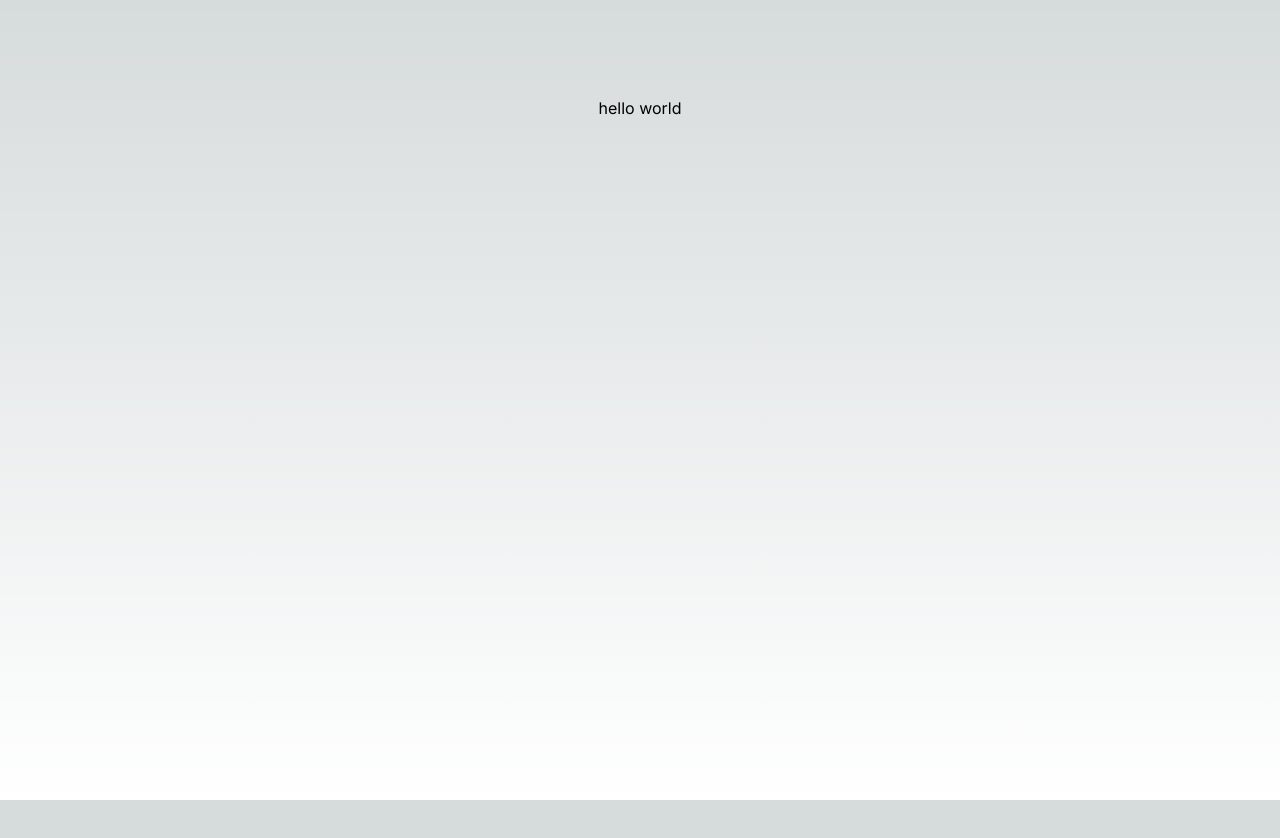
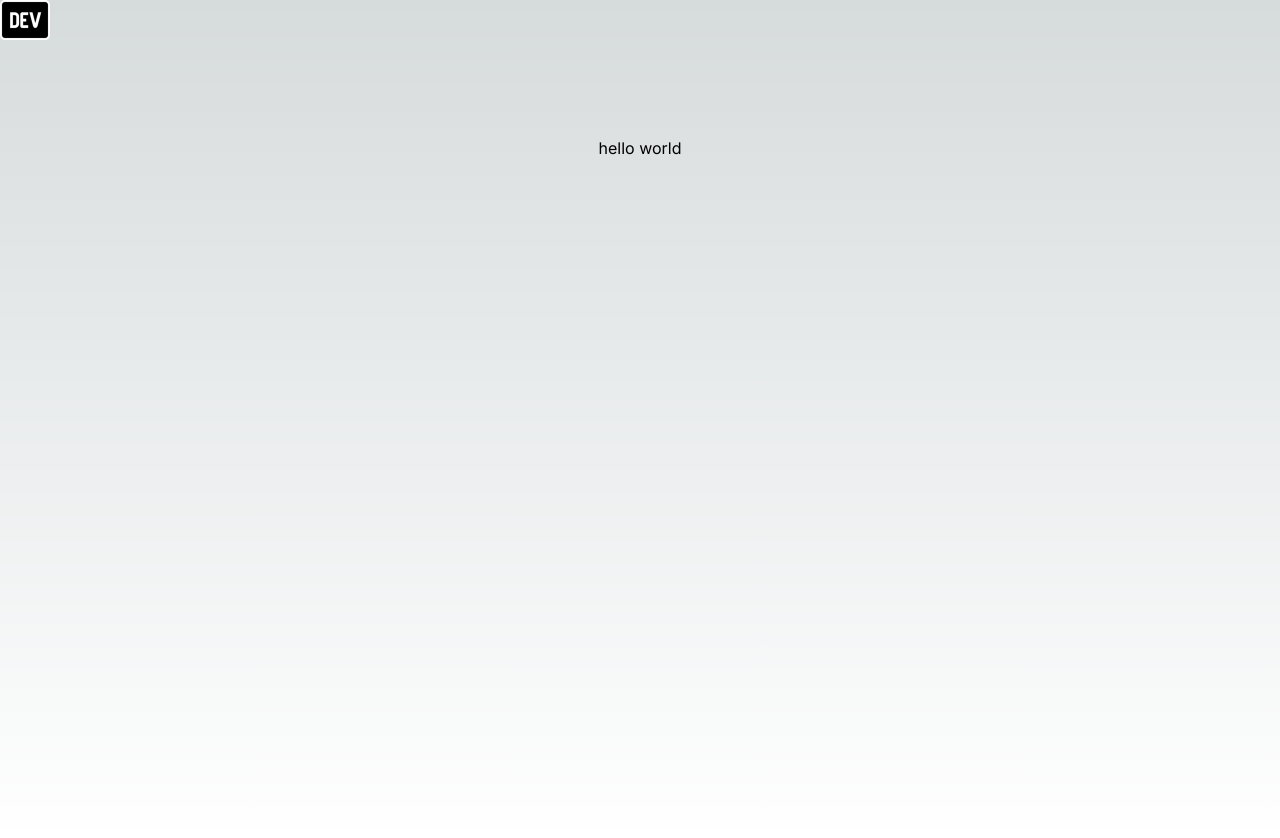
Before and after one commit to OU-ZAA/sunflower-blog-app, a Next.js app: page / in a window 1280 px wide. Before the commit the page ends 800 px from the top, so only its background shows below. Built offline with nearby package versions, Linux system fonts and the light colour scheme.

Commit message:
Add shadcn ui

```diff
--- /dev/null
+++ b/app/globals.css
@@ -0,0 +1,76 @@
+@tailwind base;
+@tailwind components;
+@tailwind utilities;
+
+@layer base {
+  :root {
+    --background: 0 0% 100%;
+    --foreground: 222.2 84% 4.9%;
+
+    --card: 0 0% 100%;
+    --card-foreground: 222.2 84% 4.9%;
+
+    --popover: 0 0% 100%;
+    --popover-foreground: 222.2 84% 4.9%;
+
+    --primary: 222.2 47.4% 11.2%;
+    --primary-foreground: 210 40% 98%;
+
+    --secondary: 210 40% 96.1%;
+    --secondary-foreground: 222.2 47.4% 11.2%;
+
+    --muted: 210 40% 96.1%;
+    --muted-foreground: 215.4 16.3% 46.9%;
+
+    --accent: 210 40% 96.1%;
+    --accent-foreground: 222.2 47.4% 11.2%;
+
+    --destructive: 0 84.2% 60.2%;
+    --destructive-foreground: 210 40% 98%;
+
+    --border: 214.3 31.8% 91.4%;
+    --input: 214.3 31.8% 91.4%;
+    --ring: 222.2 84% 4.9%;
+
+    --radius: 0.5rem;
+  }
+
+  .dark {
+    --background: 222.2 84% 4.9%;
+    --foreground: 210 40% 98%;
+
+    --card: 222.2 84% 4.9%;
+    --card-foreground: 210 40% 98%;
+
+    --popover: 222.2 84% 4.9%;
+    --popover-foreground: 210 40% 98%;
+
+    --primary: 210 40% 98%;
+    --primary-foreground: 222.2 47.4% 11.2%;
+
+    --secondary: 217.2 32.6% 17.5%;
+    --secondary-foreground: 210 40% 98%;
+
+    --muted: 217.2 32.6% 17.5%;
+    --muted-foreground: 215 20.2% 65.1%;
+
+    --accent: 217.2 32.6% 17.5%;
+    --accent-foreground: 210 40% 98%;
+
+    --destructive: 0 62.8% 30.6%;
+    --destructive-foreground: 210 40% 98%;
+
+    --border: 217.2 32.6% 17.5%;
+    --input: 217.2 32.6% 17.5%;
+    --ring: 212.7 26.8% 83.9%;
+  }
+}
+
+@layer base {
+  * {
+    @apply border-border;
+  }
+  body {
+    @apply bg-background text-foreground;
+  }
+}
--- a/package.json
+++ b/package.json
@@ -9,10 +9,13 @@
     "lint": "next lint"
   },
   "dependencies": {
+    "@radix-ui/react-icons": "^1.3.0",
     "@types/node": "20.5.1",
     "@types/react": "18.2.20",
     "@types/react-dom": "18.2.7",
     "autoprefixer": "10.4.15",
+    "class-variance-authority": "^0.7.0",
+    "clsx": "^2.0.0",
     "eslint": "8.47.0",
     "eslint-config-next": "13.4.19",
     "next": "13.4.19",
@@ -20,7 +23,9 @@
     "postcss": "8.4.28",
     "react": "18.2.0",
     "react-dom": "18.2.0",
+    "tailwind-merge": "^1.14.0",
     "tailwindcss": "3.3.3",
+    "tailwindcss-animate": "^1.0.6",
     "typescript": "5.1.6"
   }
 }
--- a/src/app/page.tsx
+++ b/src/app/page.tsx
@@ -1,7 +1,17 @@
+import Logo from "../../public/logo.png";
+import Image from "next/image";
+
 export default function Home() {
   return (
-    <main className="flex min-h-screen flex-col items-center justify-between p-24">
-      hello world
-    </main>
+    <>
+      <header>
+        <div>
+          <Image src={Logo} alt="App's logo" width={50} />
+        </div>
+      </header>
+      <main className="flex min-h-screen flex-col items-center justify-between p-24">
+        hello world
+      </main>
+    </>
   );
 }
--- /dev/null
+++ b/src/lib/utils.ts
@@ -0,0 +1,6 @@
+import { type ClassValue, clsx } from "clsx"
+import { twMerge } from "tailwind-merge"
+
+export function cn(...inputs: ClassValue[]) {
+  return twMerge(clsx(inputs))
+}
--- /dev/null
+++ b/tailwind.config.js
@@ -0,0 +1,76 @@
+/** @type {import('tailwindcss').Config} */
+module.exports = {
+  darkMode: ["class"],
+  content: [
+    './pages/**/*.{ts,tsx}',
+    './components/**/*.{ts,tsx}',
+    './app/**/*.{ts,tsx}',
+    './src/**/*.{ts,tsx}',
+	],
+  theme: {
+    container: {
+      center: true,
+      padding: "2rem",
+      screens: {
+        "2xl": "1400px",
+      },
+    },
+    extend: {
+      colors: {
+        border: "hsl(var(--border))",
+        input: "hsl(var(--input))",
+        ring: "hsl(var(--ring))",
+        background: "hsl(var(--background))",
+        foreground: "hsl(var(--foreground))",
+        primary: {
+          DEFAULT: "hsl(var(--primary))",
+          foreground: "hsl(var(--primary-foreground))",
+        },
+        secondary: {
+          DEFAULT: "hsl(var(--secondary))",
+          foreground: "hsl(var(--secondary-foreground))",
+        },
+        destructive: {
+          DEFAULT: "hsl(var(--destructive))",
+          foreground: "hsl(var(--destructive-foreground))",
+        },
+        muted: {
+          DEFAULT: "hsl(var(--muted))",
+          foreground: "hsl(var(--muted-foreground))",
+        },
+        accent: {
+          DEFAULT: "hsl(var(--accent))",
+          foreground: "hsl(var(--accent-foreground))",
+        },
+        popover: {
+          DEFAULT: "hsl(var(--popover))",
+          foreground: "hsl(var(--popover-foreground))",
+        },
+        card: {
+          DEFAULT: "hsl(var(--card))",
+          foreground: "hsl(var(--card-foreground))",
+        },
+      },
+      borderRadius: {
+        lg: "var(--radius)",
+        md: "calc(var(--radius) - 2px)",
+        sm: "calc(var(--radius) - 4px)",
+      },
+      keyframes: {
+        "accordion-down": {
+          from: { height: 0 },
+          to: { height: "var(--radix-accordion-content-height)" },
+        },
+        "accordion-up": {
+          from: { height: "var(--radix-accordion-content-height)" },
+          to: { height: 0 },
+        },
+      },
+      animation: {
+        "accordion-down": "accordion-down 0.2s ease-out",
+        "accordion-up": "accordion-up 0.2s ease-out",
+      },
+    },
+  },
+  plugins: [require("tailwindcss-animate")],
+}
```
Also changed, not shown: components.json (added), public/logo.png (added), 1 other file (tests, documents, lock files or other folders).
